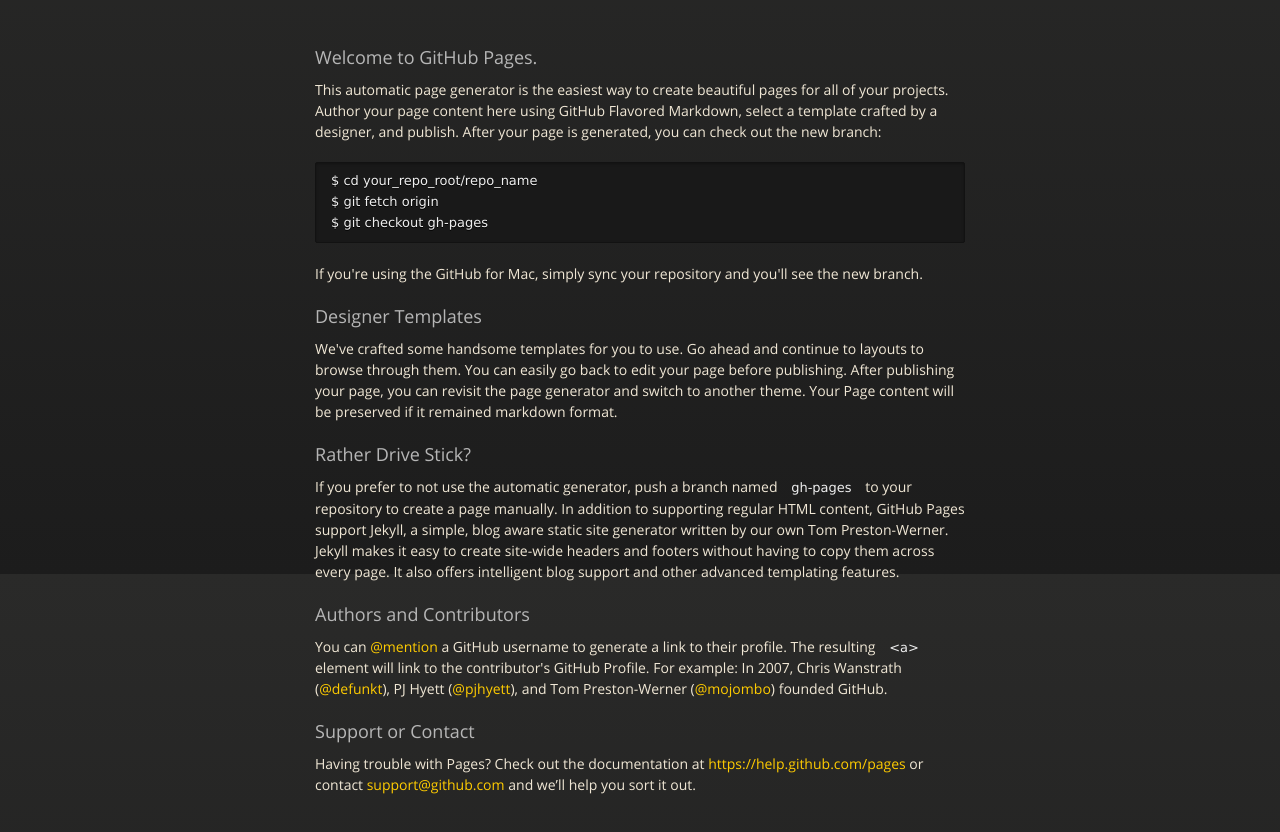
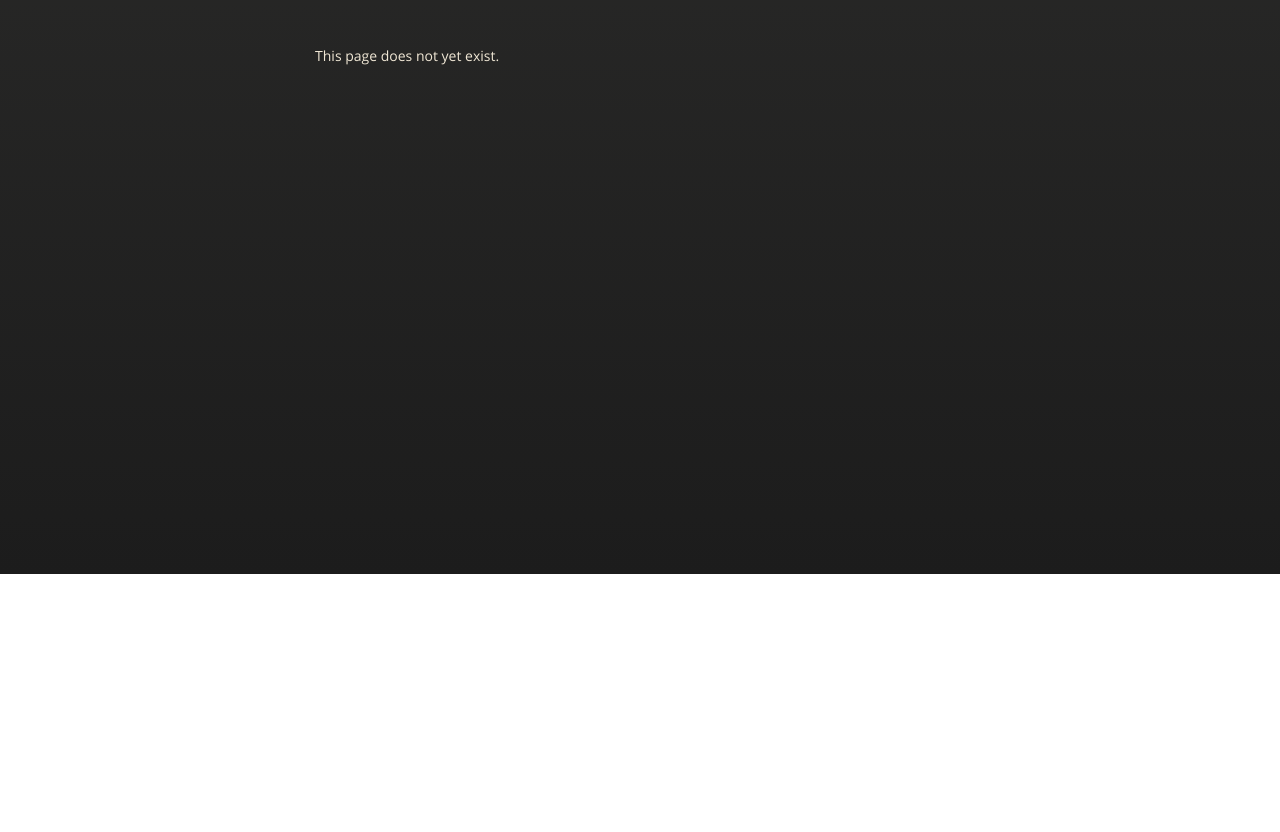
Before and after one commit to jaredwhitney/os3, a plain HTML site: page index.html in a window 1280 px wide. Shown: the part 226-1058 px from the top of the page. After the commit the page ends 800 px from the top, so only its background shows below. Drawn offline with nearby package versions, Linux system fonts and the light colour scheme.

Commit message:
Update index.html

```diff
--- a/index.html
+++ b/index.html
@@ -38,37 +38,7 @@
           <span class="credits right">Hosted on GitHub Pages &mdash; Theme by <a href="https://twitter.com/michigangraham">mattgraham</a></span>
         </div>
 
-        <h3>
-<a id="welcome-to-github-pages" class="anchor" href="#welcome-to-github-pages" aria-hidden="true"><span class="octicon octicon-link"></span></a>Welcome to GitHub Pages.</h3>
-
-<p>This automatic page generator is the easiest way to create beautiful pages for all of your projects. Author your page content here using GitHub Flavored Markdown, select a template crafted by a designer, and publish. After your page is generated, you can check out the new branch:</p>
-
-<pre><code>$ cd your_repo_root/repo_name
-$ git fetch origin
-$ git checkout gh-pages
-</code></pre>
-
-<p>If you're using the GitHub for Mac, simply sync your repository and you'll see the new branch.</p>
-
-<h3>
-<a id="designer-templates" class="anchor" href="#designer-templates" aria-hidden="true"><span class="octicon octicon-link"></span></a>Designer Templates</h3>
-
-<p>We've crafted some handsome templates for you to use. Go ahead and continue to layouts to browse through them. You can easily go back to edit your page before publishing. After publishing your page, you can revisit the page generator and switch to another theme. Your Page content will be preserved if it remained markdown format.</p>
-
-<h3>
-<a id="rather-drive-stick" class="anchor" href="#rather-drive-stick" aria-hidden="true"><span class="octicon octicon-link"></span></a>Rather Drive Stick?</h3>
-
-<p>If you prefer to not use the automatic generator, push a branch named <code>gh-pages</code> to your repository to create a page manually. In addition to supporting regular HTML content, GitHub Pages support Jekyll, a simple, blog aware static site generator written by our own Tom Preston-Werner. Jekyll makes it easy to create site-wide headers and footers without having to copy them across every page. It also offers intelligent blog support and other advanced templating features.</p>
-
-<h3>
-<a id="authors-and-contributors" class="anchor" href="#authors-and-contributors" aria-hidden="true"><span class="octicon octicon-link"></span></a>Authors and Contributors</h3>
-
-<p>You can <a href="https://github.com/blog/821" class="user-mention">@mention</a> a GitHub username to generate a link to their profile. The resulting <code>&lt;a&gt;</code> element will link to the contributor's GitHub Profile. For example: In 2007, Chris Wanstrath (<a href="https://github.com/defunkt" class="user-mention">@defunkt</a>), PJ Hyett (<a href="https://github.com/pjhyett" class="user-mention">@pjhyett</a>), and Tom Preston-Werner (<a href="https://github.com/mojombo" class="user-mention">@mojombo</a>) founded GitHub.</p>
-
-<h3>
-<a id="support-or-contact" class="anchor" href="#support-or-contact" aria-hidden="true"><span class="octicon octicon-link"></span></a>Support or Contact</h3>
-
-<p>Having trouble with Pages? Check out the documentation at <a href="https://help.github.com/pages">https://help.github.com/pages</a> or contact <a href="mailto:support@github.com">support@github.com</a> and we’ll help you sort it out.</p>
+        This page does not yet exist.
       </section>
 
     </div>
```
